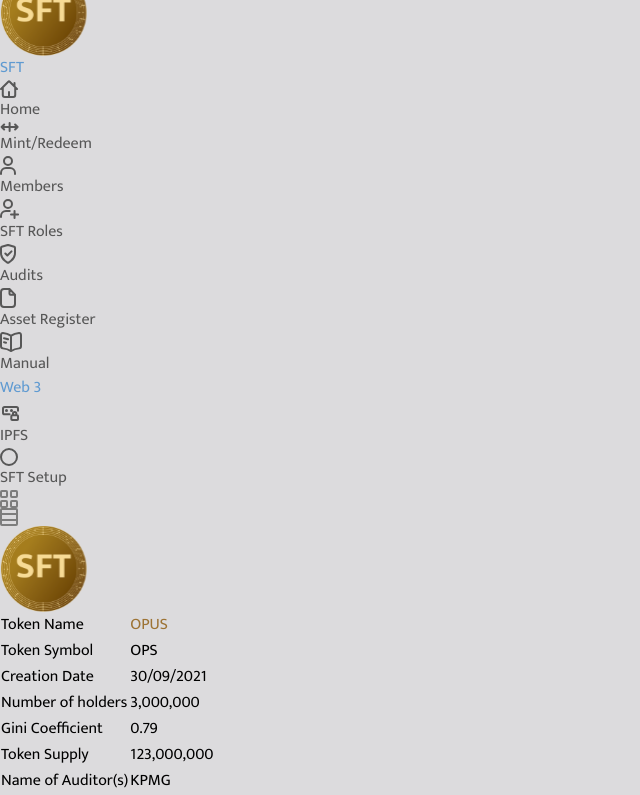
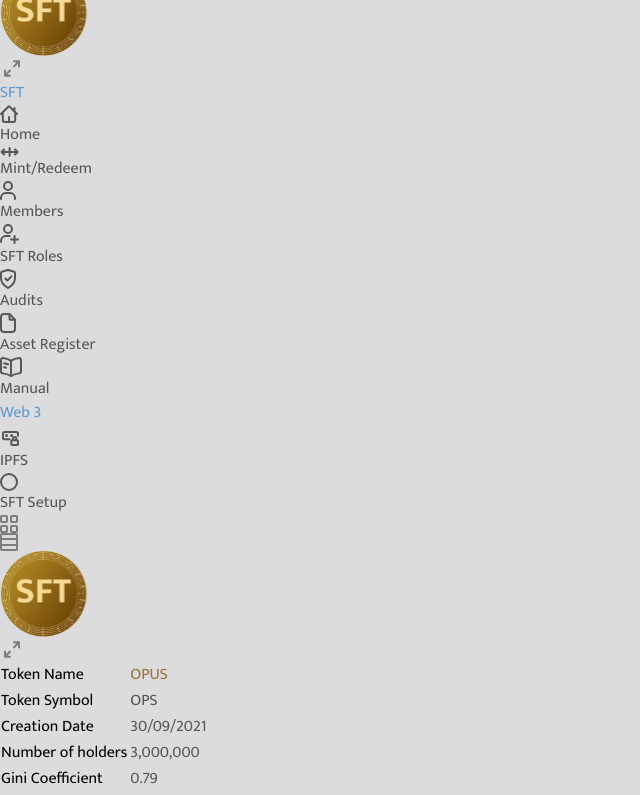
Before and after one commit to fleekgonzalo/sft-new-design, a SvelteKit app: page / in a window 1280 px wide. Shown: the top 795 px of the page, without its empty margins (0-640 px from the left). Built offline with nearby package versions, Linux system fonts and the light colour scheme.

Commit message:
Add expand icons and pointer cursors

```diff
--- a/src/components/SftTile.svelte
+++ b/src/components/SftTile.svelte
@@ -2,9 +2,17 @@
     import logo from "../../src/assets/sft_logo.svg"
 </script>
 
-<div class="w-full bg-white py-5 px-10 flex flex-row-reverse rounded-xl justify-between">
+<div class="w-full bg-white py-5 px-10 flex flex-row-reverse rounded-xl justify-between relative">
   <div>
     <img src="{logo}" alt="sft logo"/>
+    <div class="absolute top-2 right-2 cursor-pointer">
+      <svg width="24" height="25" viewBox="0 0 24 25" fill="none" xmlns="http://www.w3.org/2000/svg">
+        <path d="M14 10.3999L19 5.1999M19 5.1999L19 10.3999M19 5.1999L14 5.1999" stroke="#9D9D9D" stroke-width="2" stroke-linecap="round" stroke-linejoin="round"/>
+        <path d="M14 10.3999L19 5.1999M19 5.1999L19 10.3999M19 5.1999L14 5.1999" stroke="black" stroke-opacity="0.2" stroke-width="2" stroke-linecap="round" stroke-linejoin="round"/>
+        <path d="M10 14.5601L5 19.7601M5 19.7601L5 14.5601M5 19.7601H10" stroke="#9D9D9D" stroke-width="2" stroke-linecap="round" stroke-linejoin="round"/>
+        <path d="M10 14.5601L5 19.7601M5 19.7601L5 14.5601M5 19.7601H10" stroke="black" stroke-opacity="0.2" stroke-width="2" stroke-linecap="round" stroke-linejoin="round"/>
+      </svg>
+    </div>
   </div>
   <table class="w-8/12 leading-8">
     <tr>
@@ -13,31 +21,31 @@
     </tr>
     <tr>
       <td class="font-bold">Token Symbol</td>
-      <td>OPS</td>
+      <td class="sft-info">OPS</td>
     </tr>
     <tr>
       <td class="font-bold">Creation Date</td>
-      <td>30/09/2021</td>
+      <td class="sft-info">30/09/2021</td>
     </tr>
     <tr>
       <td class="font-bold">Number of holders</td>
-      <td>3,000,000</td>
+      <td class="sft-info">3,000,000</td>
     </tr>
     <tr>
       <td class="font-bold">Gini Coefficient</td>
-      <td>0.79</td>
+      <td class="sft-info">0.79</td>
     </tr>
     <tr>
       <td class="font-bold">Token Supply</td>
-      <td>123,000,000</td>
+      <td class="sft-info">123,000,000</td>
     </tr>
     <tr>
       <td class="font-bold">Name of Auditor(s)</td>
-      <td>KPMG</td>
+      <td class="sft-info">KPMG</td>
     </tr>
     <tr>
       <td class="font-bold">Name of issuer</td>
-      <td>British Land</td>
+      <td class="sft-info">British Land</td>
     </tr>
   </table>
 </div>
@@ -46,4 +54,8 @@
     .sft-name {
         color: #9D7334;
     }
+
+    .sft-info{
+        color: #575757
+    }
 </style>
--- a/src/routes/+layout.svelte
+++ b/src/routes/+layout.svelte
@@ -8,9 +8,21 @@
   </div>
   <div class="flex">
     <div id="Main"
-         class="flex justify-start items-start h-screen bg-white flex-col rounded-tr-3xl navigation mr-5">
+         class="flex justify-start items-start h-screen bg-white flex-col rounded-tr-3xl navigation mr-5 relative">
       <div class="flex justify-center items-center w-full space-x-3 logo-container">
         <img src={logo} alt="logo" class="border-8 border-white rounded-full"/>
+        <div class="cursor-pointer absolute right-2 top-2">
+          <svg width="24" height="25" viewBox="0 0 24 25" fill="none" xmlns="http://www.w3.org/2000/svg">
+            <path d="M14 10.3999L19 5.1999M19 5.1999L19 10.3999M19 5.1999L14 5.1999" stroke="#9D9D9D" stroke-width="2"
+                  stroke-linecap="round" stroke-linejoin="round"/>
+            <path d="M14 10.3999L19 5.1999M19 5.1999L19 10.3999M19 5.1999L14 5.1999" stroke="black" stroke-opacity="0.2"
+                  stroke-width="2" stroke-linecap="round" stroke-linejoin="round"/>
+            <path d="M10 14.5601L5 19.7601M5 19.7601L5 14.5601M5 19.7601H10" stroke="#9D9D9D" stroke-width="2"
+                  stroke-linecap="round" stroke-linejoin="round"/>
+            <path d="M10 14.5601L5 19.7601M5 19.7601L5 14.5601M5 19.7601H10" stroke="black" stroke-opacity="0.2"
+                  stroke-width="2" stroke-linecap="round" stroke-linejoin="round"/>
+          </svg>
+        </div>
       </div>
       <div class="mt-6 flex flex-col justify-start items-center pl-5 w-full">
         <a href=""
--- a/src/routes/+page.svelte
+++ b/src/routes/+page.svelte
@@ -3,7 +3,7 @@
 </script>
 <div class="flex flex-col w-full">
   <div class="views flex justify-end w-full space-x-6 pr-20 pt-5">
-    <svg width="18" height="18" viewBox="0 0 18 18" fill="none" xmlns="http://www.w3.org/2000/svg">
+    <svg width="18" height="18" viewBox="0 0 18 18" fill="none" xmlns="http://www.w3.org/2000/svg" class="cursor-pointer">
       <path d="M1 2C1 1.44772 1.44772 1 2 1H6C6.55228 1 7 1.44772 7 2V6C7 6.55228 6.55228 7 6 7H2C1.44772 7 1 6.55228 1 6V2Z" stroke="#9D9D9D" stroke-width="2" stroke-linecap="round" stroke-linejoin="round"/>
       <path d="M1 2C1 1.44772 1.44772 1 2 1H6C6.55228 1 7 1.44772 7 2V6C7 6.55228 6.55228 7 6 7H2C1.44772 7 1 6.55228 1 6V2Z" stroke="black" stroke-opacity="0.2" stroke-width="2" stroke-linecap="round" stroke-linejoin="round"/>
       <path d="M1 12C1 11.4477 1.44772 11 2 11H6C6.55228 11 7 11.4477 7 12V16C7 16.5523 6.55228 17 6 17H2C1.44772 17 1 16.5523 1 16V12Z" stroke="#9D9D9D" stroke-width="2" stroke-linecap="round" stroke-linejoin="round"/>
@@ -13,7 +13,7 @@
       <path d="M11 12C11 11.4477 11.4477 11 12 11H16C16.5523 11 17 11.4477 17 12V16C17 16.5523 16.5523 17 16 17H12C11.4477 17 11 16.5523 11 16V12Z" stroke="#9D9D9D" stroke-width="2" stroke-linecap="round" stroke-linejoin="round"/>
       <path d="M11 12C11 11.4477 11.4477 11 12 11H16C16.5523 11 17 11.4477 17 12V16C17 16.5523 16.5523 17 16 17H12C11.4477 17 11 16.5523 11 16V12Z" stroke="black" stroke-opacity="0.2" stroke-width="2" stroke-linecap="round" stroke-linejoin="round"/>
     </svg>
-    <svg width="18" height="18" viewBox="0 0 18 18" fill="none" xmlns="http://www.w3.org/2000/svg">
+    <svg width="18" height="18" viewBox="0 0 18 18" fill="none" xmlns="http://www.w3.org/2000/svg" class="cursor-pointer">
       <path d="M1 6V2C1 1.44772 1.44772 1 2 1H16C16.5523 1 17 1.44772 17 2V6M1 6H17M1 6V12M17 6V12M17 12V16C17 16.5523 16.5523 17 16 17H2C1.44772 17 1 16.5523 1 16V12M17 12H1" stroke="#9D9D9D" stroke-width="2" stroke-linecap="round" stroke-linejoin="round"/>
       <path d="M1 6V2C1 1.44772 1.44772 1 2 1H16C16.5523 1 17 1.44772 17 2V6M1 6H17M1 6V12M17 6V12M17 12V16C17 16.5523 16.5523 17 16 17H2C1.44772 17 1 16.5523 1 16V12M17 12H1" stroke="black" stroke-opacity="0.2" stroke-width="2" stroke-linecap="round" stroke-linejoin="round"/>
     </svg>
```
